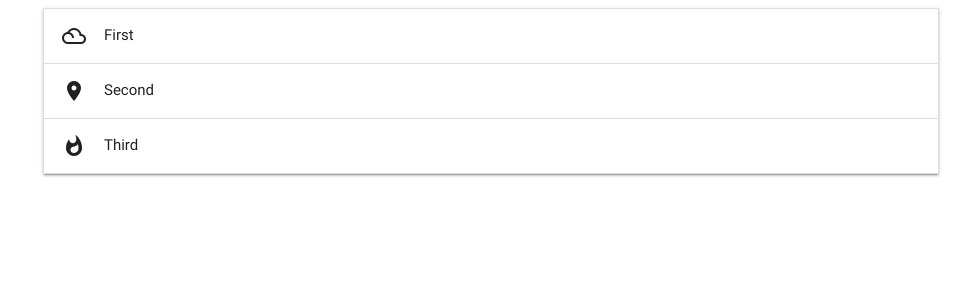
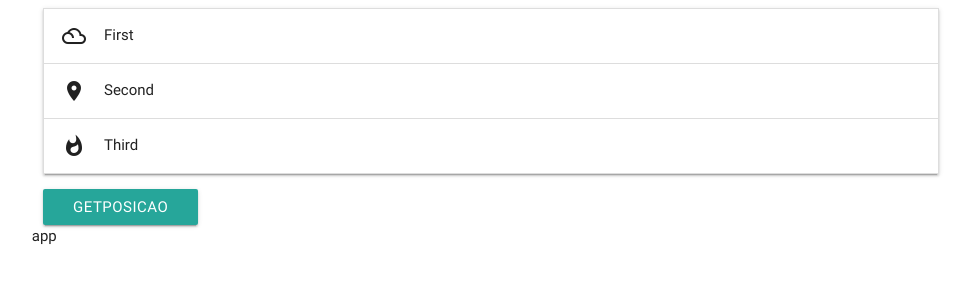
Before and after one commit to wsribeiro5/metgas, an Angular app: page / in a window 1280 px wide. Shown: the top 300 px of the page, without its empty margins (149-1120 px from the left). Built offline with nearby package versions, Linux system fonts and the light colour scheme.

Commit message:
Localizacao

```diff
--- a/src/app/app.component.html
+++ b/src/app/app.component.html
@@ -12,3 +12,10 @@
       <div class="collapsible-body"><p>Lorem ipsum dolor sit amet.</p></div>
     </li>
   </ul>
+
+  <button class="btn" (click)="get_location()">GetPosicao</button>
+
+<div class="row">
+    {{ title }}
+
+</div>
--- a/src/app/app.component.ts
+++ b/src/app/app.component.ts
@@ -7,4 +7,16 @@ import { Component } from '@angular/core';
 })
 export class AppComponent {
   title = 'app';
+
+  get_location() {
+    navigator.geolocation.getCurrentPosition(this.mostra_location);
+  }
+
+  mostra_location (posicao) {
+    console.log(posicao);
+
+    this.title = `Latitude: ${posicao.coords.latitude} e Longitude ${posicao.coords.longitude}`;
+    alert(this.title);//JSON.stringify(posicao) +
+  }
+
 }
```
